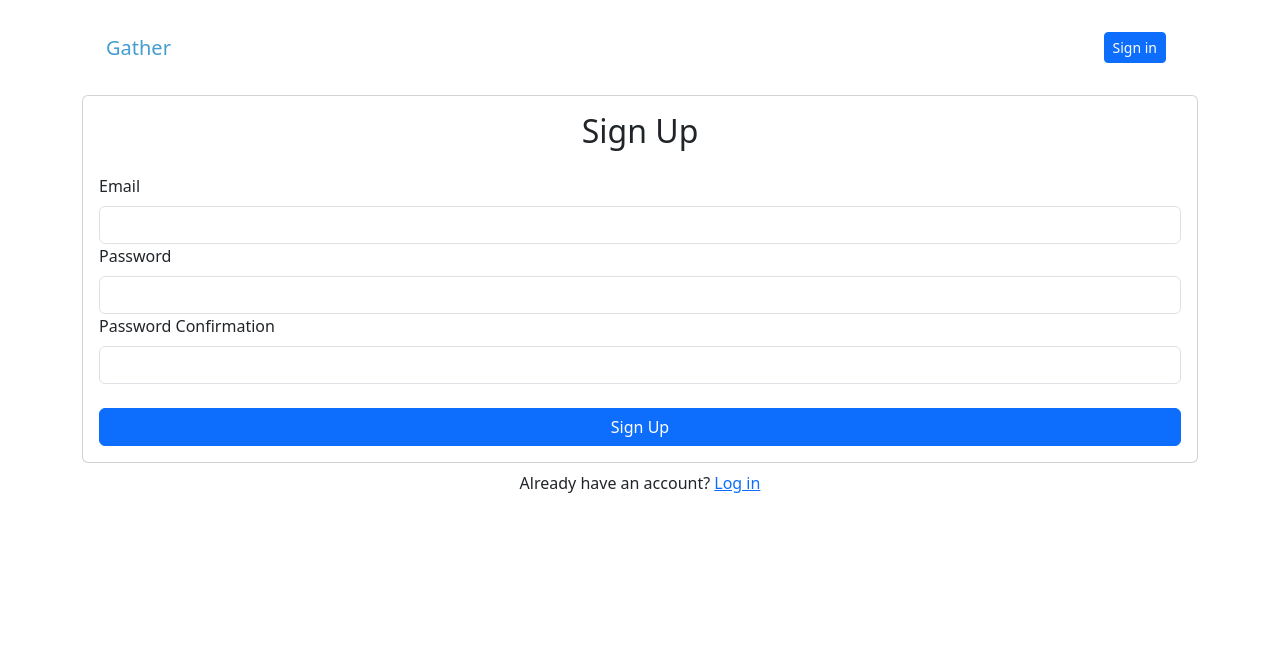
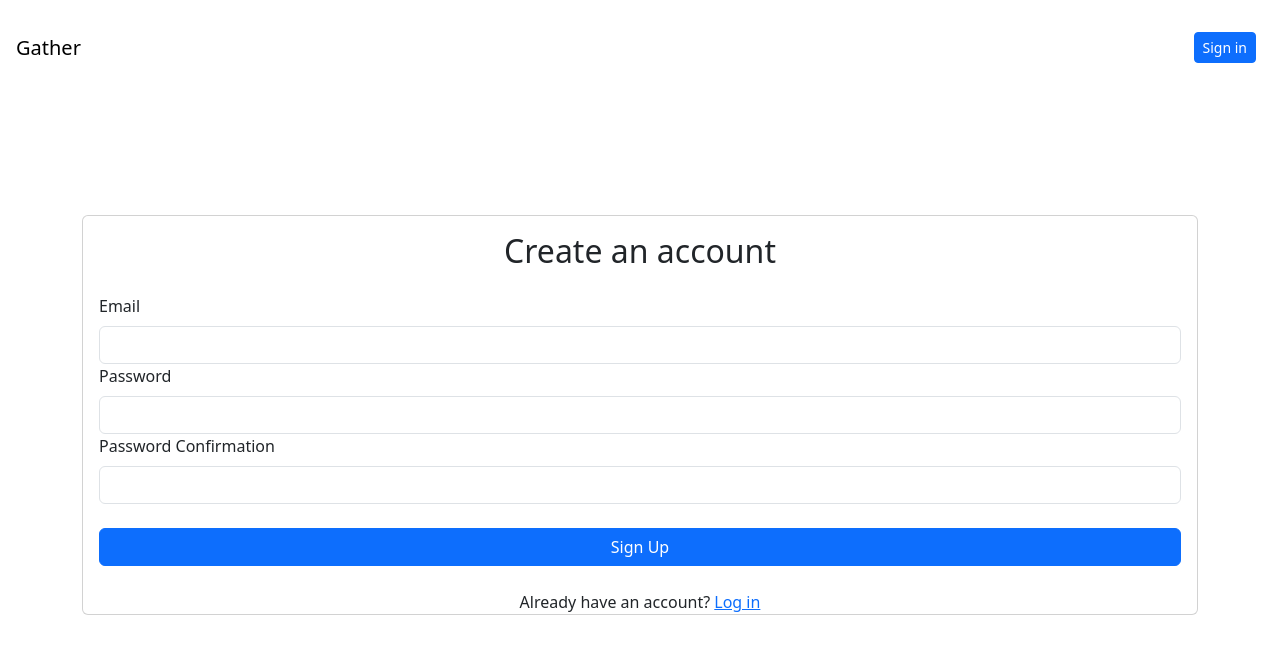
Before and after one commit to Gazdean/events-front-end, a React (Vite) app: page /join in a window 1280 px wide. Shown: the top 654 px of the page. Built offline with nearby package versions, Linux system fonts and the light colour scheme; no server answers.

Commit message:
join functionality complete

```diff
--- a/src/App.jsx
+++ b/src/App.jsx
@@ -18,8 +18,8 @@ function App() {
 
   return (
     <>
-    <Container>
       <Header />
+        <main className="d-flex align-items-center justify-content-center" style={{minHeight:"80vh"}}>
             <Routes>
               <Route path="/" element={<Landing />} />
               <Route path="/category" element={<IndivdualCategory />} />
@@ -30,7 +30,7 @@ function App() {
               <Route path="/create-event" element={<CreateEvent />} />
               <Route path="/profile" element={<Profile />} />
             </Routes>
-      </Container>
+      </main>
     </>
   )
 }
--- a/src/Components/Header.jsx
+++ b/src/Components/Header.jsx
@@ -1,5 +1,6 @@
 import { Button } from 'react-bootstrap';
 import React from 'react'
+import { useAuth } from '../Contexts/AuthContext'
 
 import Nav from 'react-bootstrap/Nav';
 import Navbar from 'react-bootstrap/Navbar';
@@ -7,15 +8,17 @@ import { Link, useLocation } from 'react-router-dom';
 
 export default function Header() {
     const location = useLocation();
+    const {currentUser} = useAuth()
 
   return (
     <>
-    <Navbar className="m-3 p-2">
-        <Navbar.Brand as={Link} to={"/"} style={{color:"#429DD0"}}>Gather</Navbar.Brand>
-
+    <Navbar className="m-3">
+        <Navbar.Brand variant="primary" as={Link} to={"/"} >Gather</Navbar.Brand>
         <Nav className="ms-auto d-flex flex-row justify-content-between">
-            {location.pathname !== "/sign-in" ? <Nav.Link as={Link} to={"/sign-in"}><Button className='btn-sm'>Sign in</Button></Nav.Link> : null }
-            {location.pathname !== "/join" ? <Nav.Link as={Link} to={"/join"}><Button className='btn-sm' style={{width:"3.9rem"}}>Join</Button></Nav.Link> : null }
+            {currentUser ? <p>{currentUser.email}</p> :  <>
+              {location.pathname !== "/sign-in" ? <Nav.Link as={Link} to={"/sign-in"}><Button variant="primary" size="sm">Sign in</Button></Nav.Link> : null }
+              {location.pathname !== "/join" ? <Nav.Link as={Link} to={"/join"}><Button variant="primary" size="sm" style={{width:"3.9rem"}}>Join</Button></Nav.Link> : null }
+            </> }
         </Nav>
 
     </Navbar>
--- a/src/Contexts/AuthContext.jsx
+++ b/src/Contexts/AuthContext.jsx
@@ -1,7 +1,7 @@
 import React from 'react'
 import { useState, useContext, useEffect  } from 'react'
 import {auth} from '../firebase'
-import {createUserWithEmailAndPassword} from 'firebase/auth'
+import {createUserWithEmailAndPassword, signInWithEmailAndPassword} from 'firebase/auth'
 
 const AuthContext = React.createContext()
 
@@ -18,7 +18,6 @@ export function AuthProvider({children}) {
     }
 
 
-
     useEffect(()=> {
         const unsubscribe = auth.onAuthStateChanged(user => {
              setCurrentUser(user)
@@ -27,7 +26,7 @@ export function AuthProvider({children}) {
         return unsubscribe
     }, [])
 
-    const value = {currentUser, signup,}
+    const value = {currentUser, signup}
 
     return (
         <AuthContext.Provider value={value}>
--- a/src/Pages/Join.jsx
+++ b/src/Pages/Join.jsx
@@ -1,5 +1,5 @@
 import React, { useState, useRef } from "react"
-import {Form, Button, Card, Alert} from "react-bootstrap"
+import {Form, Button, Card, Alert, Container} from "react-bootstrap"
 import { useAuth } from '../Contexts/AuthContext'
 import { Link, useNavigate } from "react-router-dom"
 
@@ -32,31 +32,31 @@ export default function Join () {
     }
 
     return (
-        <>
-            <Card>
-                <Card.Body>
-                    <h2 className="text-center mb-4">Sign Up</h2>
+        <Container>
+            <Card >
+                <Card.Body >
+                    <h2 className="text-center mb-4">Create an account</h2>
                     {error && <Alert variant="danger">{error}</Alert>}
                     <Form onSubmit={handleSubmit} >
                         <Form.Group id="email">
-                            <Form.Label>Email</Form.Label>
-                            <Form.Control type="email" ref={emailRef} required></Form.Control>
+                            <Form.Label htmlFor="joinEmail">Email</Form.Label>
+                            <Form.Control id="joinEmail" name="joinEmail" type="email" ref={emailRef} required></Form.Control>
                         </Form.Group>
                         <Form.Group id="password">
-                            <Form.Label>Password</Form.Label>
-                            <Form.Control type="password" ref={passwordRef} required></Form.Control>
+                            <Form.Label htmlFor="joinPassword">Password</Form.Label>
+                            <Form.Control id="joinPassword" name="joinPassword" type="password" ref={passwordRef} required></Form.Control>
                         </Form.Group>
                         <Form.Group id="email">
-                            <Form.Label>Password Confirmation</Form.Label>
-                            <Form.Control type="password"  ref={passwordConfirmRef} required></Form.Control>
+                            <Form.Label htmlFor="joinConfirm">Password Confirmation</Form.Label>
+                            <Form.Control id="joinConfirm" name="joinConfirm"type="password"  ref={passwordConfirmRef} required></Form.Control>
                         </Form.Group>
                         <Button disabled={loading} className="w-100 mt-4" type="submit">Sign Up</Button>
                     </Form>
                 </Card.Body>
+                    <Card.Text className="w-100 text-center mt-2">
+                         Already have an account? <Link to="/sign-in">Log in</Link>
+                    </Card.Text>
             </Card>
-            <div className="w-100 text-center mt-2">
-                Already have an account? <Link to="/sign-in">Log in</Link>
-            </div>
-        </>
+        </Container>
     )
 }
```
Lines whose indentation alone changed are shown as unchanged.
